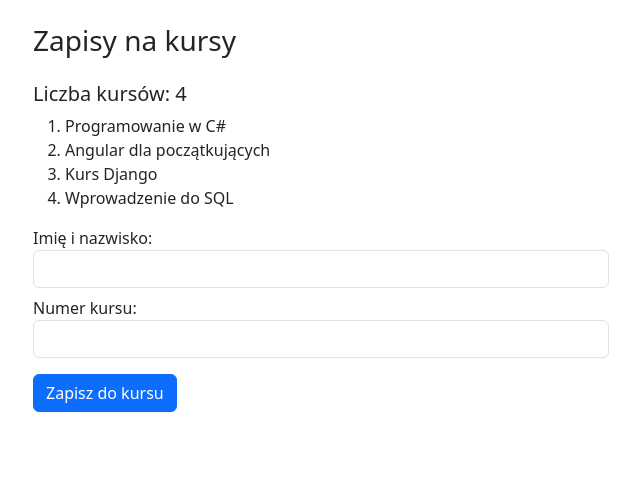
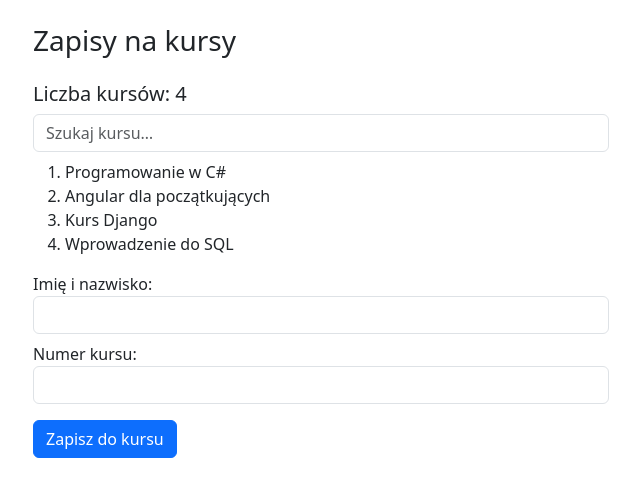
Before and after one commit to 661246/webowe, a React (Vite) app in the folder zadania/mb07/: page / in a window 1280 px wide. Shown: the top 496 px of the page, without its empty margins (319-959 px from the left). Built offline with nearby package versions, Linux system fonts and the light colour scheme.

Commit message:
MB7: wyszukiwanie kursow z zachowaniem oryginalnej numeracji

```diff
--- a/zadania/mb07/src/App.jsx
+++ b/zadania/mb07/src/App.jsx
@@ -1,4 +1,4 @@
-import { useRef } from 'react'
+import { useRef, useState } from 'react'
 
 const kursy = [
   'Programowanie w C#',
@@ -10,6 +10,13 @@ const kursy = [
 function App() {
   const imieNazwiskoRef = useRef(null)
   const numerKursuRef = useRef(null)
+  const [szukaj, setSzukaj] = useState('')
+
+  const widoczne = kursy
+    .map((kurs, index) => ({ kurs, numer: index + 1 }))
+    .filter(({ kurs }) =>
+      kurs.toLowerCase().includes(szukaj.toLowerCase())
+    )
 
   function handleSubmit(event) {
     event.preventDefault()
@@ -32,9 +39,17 @@ function App() {
       <h1 className="h3 mb-4">Zapisy na kursy</h1>
       <h2 className="h5">Liczba kursów: {kursy.length}</h2>
 
+      <input
+        type="text"
+        className="form-control mb-2"
+        placeholder="Szukaj kursu…"
+        value={szukaj}
+        onChange={e => setSzukaj(e.target.value)}
+      />
+
       <ol>
-        {kursy.map((kurs, index) => (
-          <li key={index}>{kurs}</li>
+        {widoczne.map(({ kurs, numer }) => (
+          <li key={numer} value={numer}>{kurs}</li>
         ))}
       </ol>
 
```
